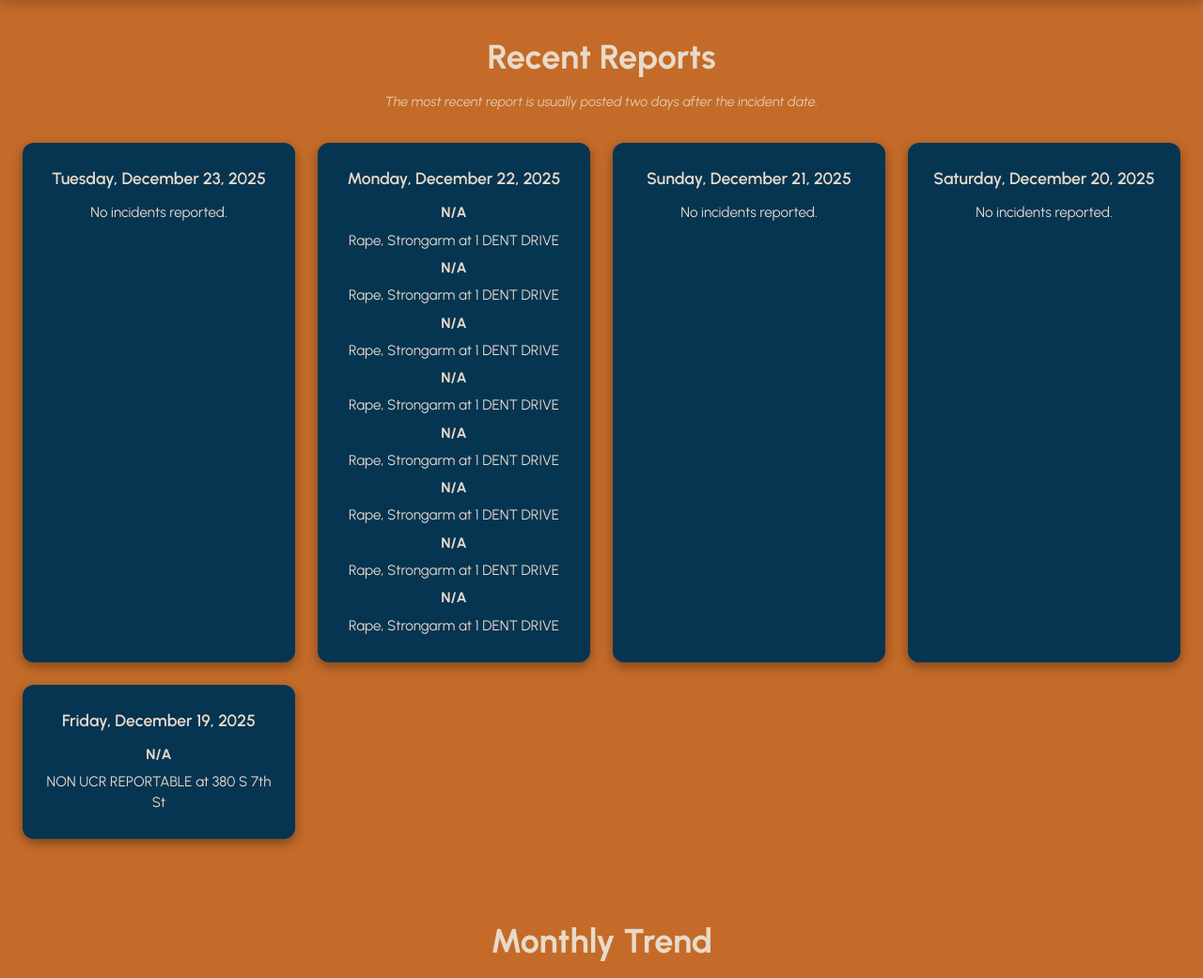
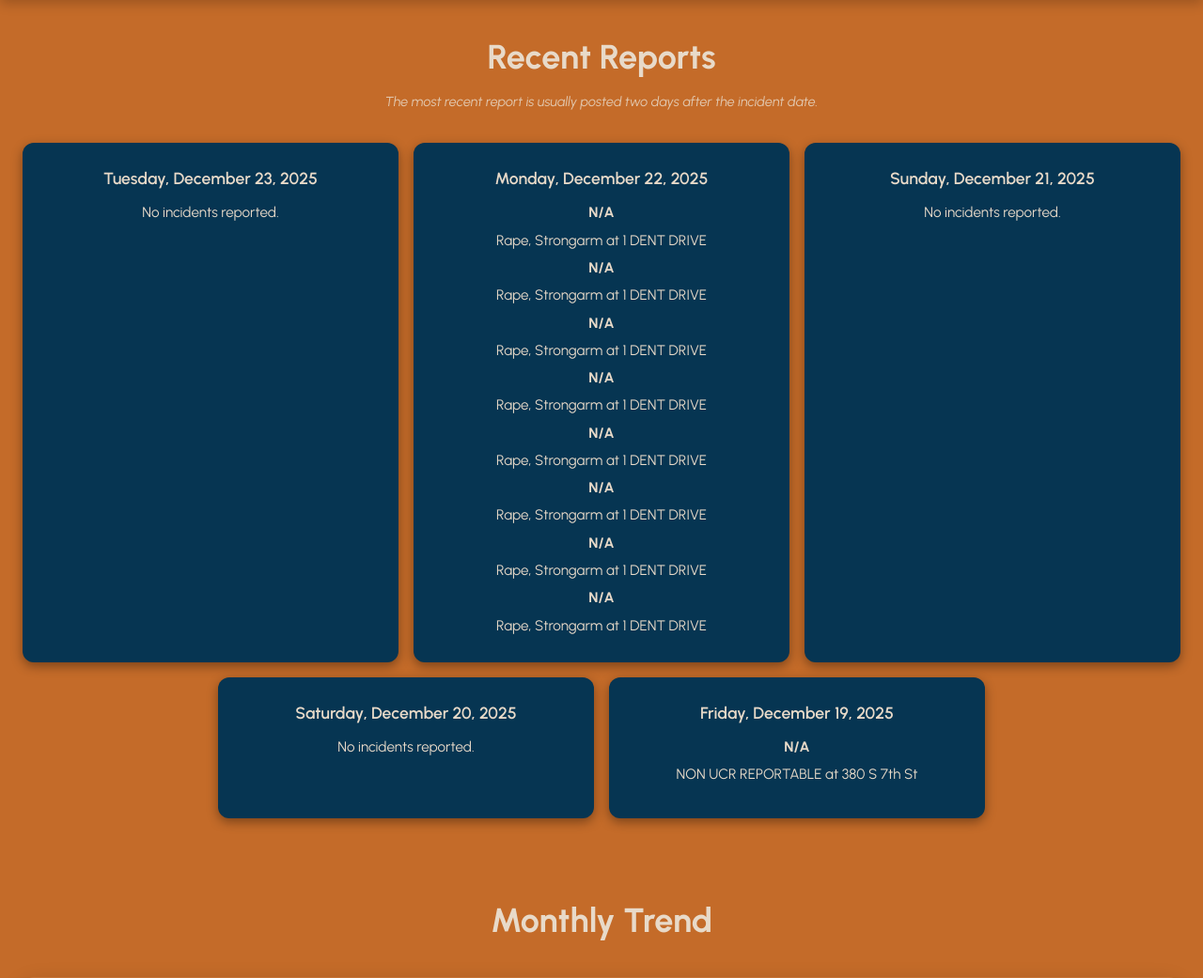
Before and after one commit to prjackson17/bucknell_psafe_incidents, a Flask app: page / in a window 1280 px wide. Shown: the part 126-1167 px from the top of the page at 94% size. Run offline with Flask 3, Linux system fonts and the light colour scheme; data that the repository does not hold is empty.

Commit message:
changes to layout

```diff
--- a/static/styles.css
+++ b/static/styles.css
@@ -116,9 +116,65 @@ section {
 /* Recent Reports Grid */
 #recentReports {
     display: grid;
-    grid-template-columns: repeat(auto-fit, minmax(280px, 1fr));
-    gap: var(--spacing-md);
-    max-width: 100%;
+    gap: 1rem;
+    width: 100%;
+}
+
+/* Ensure cards take up appropriate space */
+#recentReports .incident-card {
+    width: 100%;
+    min-height: 150px;
+}
+
+/* For larger screens, 3 columns with Olympic rings layout (3 on top, 2 centered below) */
+@media (min-width: 1024px) {
+    #recentReports {
+        grid-template-columns: repeat(6, 1fr);
+    }
+
+    /* First three items take 2 columns each (spans full 6 columns) */
+    #recentReports .incident-card:nth-child(1),
+    #recentReports .incident-card:nth-child(2),
+    #recentReports .incident-card:nth-child(3) {
+        grid-column: span 2;
+    }
+
+    /* Fourth item starts at column 2 (leaving 1 column gap on left) */
+    #recentReports .incident-card:nth-child(4) {
+        grid-column: 2 / 4;
+    }
+
+    /* Fifth item spans columns 4-6 (leaving 1 column gap on right) */
+    #recentReports .incident-card:nth-child(5) {
+        grid-column: 4 / 6;
+    }
+}
+
+/* For medium screens, 2 columns (2-2-1 centered layout) */
+@media (min-width: 768px) and (max-width: 1023px) {
+    #recentReports {
+        grid-template-columns: repeat(4, 1fr);
+    }
+
+    /* First four items take 2 columns each */
+    #recentReports .incident-card:nth-child(1),
+    #recentReports .incident-card:nth-child(2),
+    #recentReports .incident-card:nth-child(3),
+    #recentReports .incident-card:nth-child(4) {
+        grid-column: span 2;
+    }
+
+    /* Center the 5th item (columns 2-4, leaving 1 column on each side) */
+    #recentReports .incident-card:nth-child(5) {
+        grid-column: 2 / 4;
+    }
+}
+
+/* For mobile, stack vertically */
+@media (max-width: 767px) {
+    #recentReports {
+        grid-template-columns: 1fr;
+    }
 }
 
 /* Report Output Grid */
```
